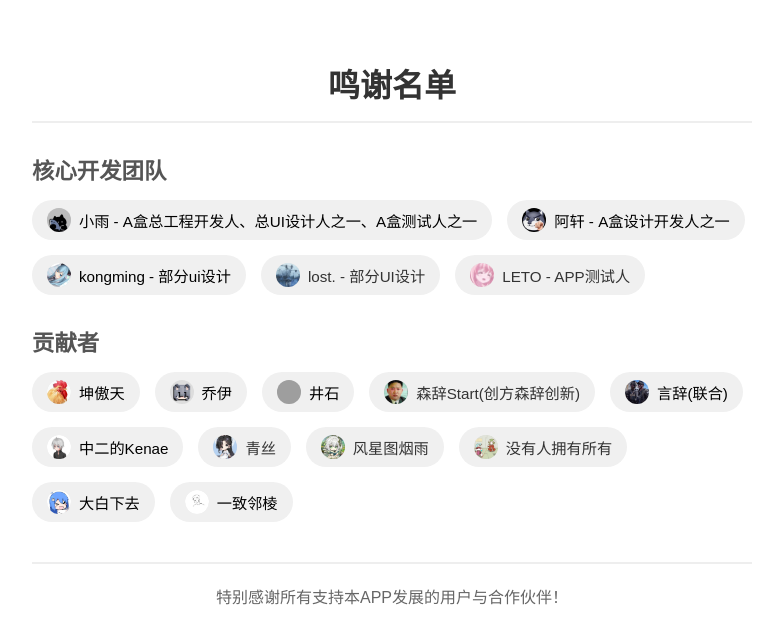
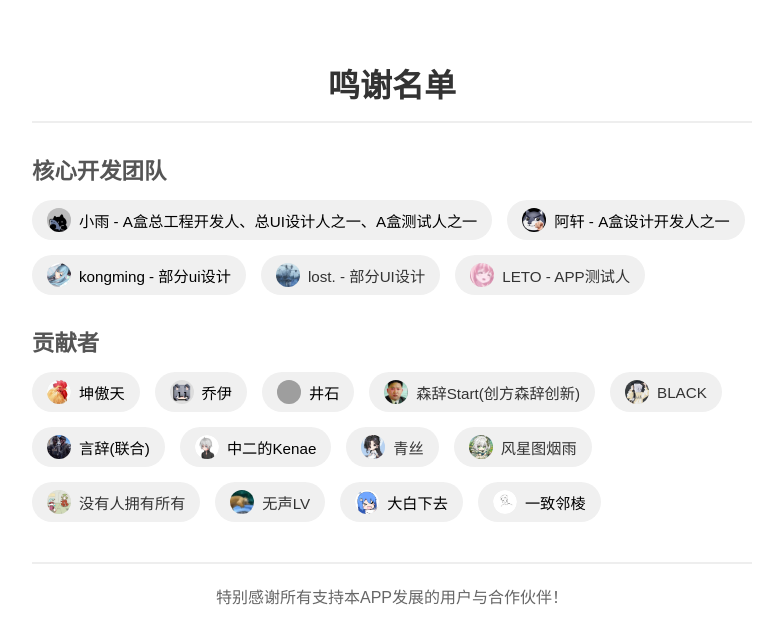
Before and after one commit to mcabox/newabox, a plain HTML site: page thanks.html in a window 1280 px wide. Shown: the whole page, without its empty margins (248-1024 px from the left). Drawn offline with Linux system fonts and the light colour scheme; grey boxes are pictures that could not be loaded.

Commit message:
Add files via upload

```diff
--- a/thanks.html
+++ b/thanks.html
@@ -155,7 +155,10 @@ a.no-underline {
                     森辞Start(创方森辞创新)
                 </div>
 
-
+           <div class="name-item">
+                    <img src="s16.jpg" class="avatar" alt="头像">
+                    BLACK
+                </div>
 
 <div class="name-item">
                     <img src="s8.jpg" class="avatar" alt="头像">
@@ -177,6 +180,10 @@ a.no-underline {
 <img src="s6.jpg"      " class="avatar" alt="头像">
                   没有人拥有所有
                 </div>
+                <div class="name-item">
+<img src="s4.jpg"      " class="avatar" alt="头像">
+                  无声LV
+                </div>
 <div class="name-item">
 <img src="s7.jpg" class="avatar" alt="头像">
                   <p> <a href="https://b23.tv/nrJ8wPy" class="no-underline">大白下去</a>     </p>
```
Also changed, not shown: s16.jpg (added).
